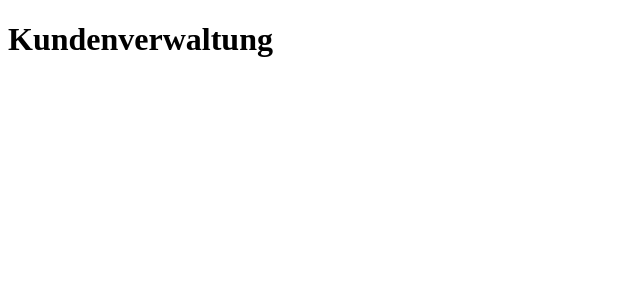
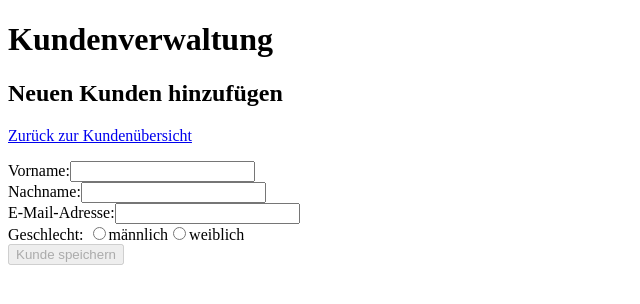
Before and after one commit to cwansart/customer-app, an Angular app: page /customers/add in a window 1280 px wide. Before the commit this address led to /. Shown: the top 304 px of the page, without its empty margins (0-640 px from the left). Built offline with nearby package versions, Linux system fonts and the light colour scheme.

Commit message:
add add customer

```diff
--- a/src/app/app-routing.module.ts
+++ b/src/app/app-routing.module.ts
@@ -1,13 +1,23 @@
 import { NgModule } from '@angular/core';
 import { RouterModule, Routes } from '@angular/router';
-import { CustomerListComponent } from './customers/customer-list.component';
-import { CustomerListResolver } from './customers/customer-list.resolver';
+import { CustomerListComponent } from './customers/list/customer-list.component';
+import { CustomerListResolver } from './customers/list/customer-list.resolver';
+import { CustomerAddComponent } from './customers/add/customer-add.component';
 
 const routes: Routes = [
   {
     path: 'customers',
-    component: CustomerListComponent,
-    resolve: { customers: CustomerListResolver },
+    children: [
+      {
+        path: '',
+        component: CustomerListComponent,
+        resolve: { customers: CustomerListResolver },
+      },
+      {
+        path: 'add',
+        component: CustomerAddComponent,
+      }
+    ]
   },
   {
     path: '',
--- a/src/app/app.module.ts
+++ b/src/app/app.module.ts
@@ -3,18 +3,22 @@ import { NgModule } from '@angular/core';
 
 import { AppRoutingModule } from './app-routing.module';
 import { AppComponent } from './app.component';
-import { CustomerListComponent } from './customers/customer-list.component';
+import { CustomerListComponent } from './customers/list/customer-list.component';
 import { HttpClientModule } from '@angular/common/http';
+import { CustomerAddComponent } from './customers/add/customer-add.component';
+import { FormsModule } from '@angular/forms';
 
 @NgModule({
   declarations: [
     AppComponent,
+    CustomerAddComponent,
     CustomerListComponent,
   ],
   imports: [
     BrowserModule,
     AppRoutingModule,
     HttpClientModule,
+    FormsModule,
   ],
   providers: [],
   bootstrap: [ AppComponent ]
--- /dev/null
+++ b/src/app/customers/add/customer-add.component.html
@@ -0,0 +1,93 @@
+<h2>Neuen Kunden hinzufügen</h2>
+
+<p>
+  <a routerLink="/customers">Zurück zur Kundenübersicht</a>
+</p>
+
+<div *ngIf="error">
+  {{error}}
+</div>
+
+<form #form="ngForm" (ngSubmit)="onSubmit()">
+  <div>
+    <label for="firstName">Vorname:</label>
+    <input
+      #firstName="ngModel"
+      type="text"
+      id="firstName"
+      name="firstName"
+      [(ngModel)]="customer.firstName"
+      minlength="1"
+      maxlength="30"
+      pattern="[a-zA-ZÄäÖöÜüß´`&\-]+"
+      required
+    >
+    <div *ngIf="firstName.invalid && (firstName.dirty || firstName.touched)">
+      <ul>
+        <li *ngIf="firstName.errors.required">Der Vorname wird benötigt zum weitermachen.</li>
+        <li *ngIf="firstName.errors.pattern">Der eingegebene Vorname entspricht nicht dem Muster aus den folgenden
+          Buchstaben: a-zA-ZÄäÖöÜüß´`&-
+        </li>
+        <li *ngIf="firstName.errors.minlength">Der eingegebene Vorname muss mindestens 1 Zeichen lang sein.</li>
+        <li *ngIf="firstName.errors.maxlength">Der eingegebene Vorname darf maximal 30 Zeichen lang sein.</li>
+      </ul>
+    </div>
+  </div>
+
+  <div>
+    <label for="lastName">Nachname:</label>
+    <input
+      #lastName="ngModel"
+      type="text"
+      id="lastName"
+      name="lastName"
+      [(ngModel)]="customer.lastName"
+      minlength="1"
+      maxlength="30"
+      pattern="[a-zA-ZÄäÖöÜüß´`&\-]+"
+      required
+    >
+    <div *ngIf="lastName.invalid && (lastName.dirty || lastName.touched)">
+      <ul>
+        <li *ngIf="lastName.errors.required">Der Nachname wird benötigt zum weitermachen.</li>
+        <li *ngIf="lastName.errors.pattern">Der eingegebene Nachname entspricht nicht dem Muster aus den folgenden
+          Buchstaben: a-zA-ZÄäÖöÜüß´`&-
+        </li>
+        <li *ngIf="lastName.errors.minlength">Der eingegebene Nachname muss mindestens 1 Zeichen lang sein.</li>
+        <li *ngIf="lastName.errors.maxlength">Der eingegebene Nachname darf maximal 30 Zeichen lang sein.</li>
+      </ul>
+    </div>
+  </div>
+
+  <div>
+    <label for="emailAddress">E-Mail-Adresse:</label>
+    <input
+      #emailAddress="ngModel"
+      type="email"
+      id="emailAddress"
+      name="emailAdress"
+      [(ngModel)]="customer.emailAddress"
+      minlength="1"
+      maxlength="50"
+      required
+    >
+    <div *ngIf="emailAddress.invalid && (emailAddress.dirty || emailAddress.touched)">
+      <ul>
+        <li *ngIf="emailAddress.errors.required">Eine E-Mail-Adresse wird benötigt zum weitermachen.</li>
+        <li *ngIf="emailAddress.errors.minlength">Die eingegebene E-Mail-Adresse muss mindestens 1 Zeichen lang sein.
+        </li>
+        <li *ngIf="emailAddress.errors.maxlength">Die eingegebene E-Mail-Adresse darf maximal 50 Zeichen lang sein.</li>
+      </ul>
+    </div>
+  </div>
+
+  <div>
+    Geschlecht:
+    <input type="radio" id="male" name="gender" value="MALE" [(ngModel)]="customer.gender" required>
+    <label for="male">männlich</label>
+    <input type="radio" id="female" name="gender" value="FEMALE" [(ngModel)]="customer.gender" required>
+    <label for="female">weiblich</label>
+  </div>
+
+  <input type="submit" value="Kunde speichern" [disabled]="!form.valid || submitted">
+</form>
--- /dev/null
+++ b/src/app/customers/add/customer-add.component.ts
@@ -0,0 +1,39 @@
+import { Component, ViewChild } from '@angular/core';
+import { Customer } from '../customer';
+import { NgForm } from '@angular/forms';
+import { CustomerService } from '../customer.service';
+import { Router } from '@angular/router';
+
+@Component({
+  templateUrl: './customer-add.component.html',
+})
+export class CustomerAddComponent {
+  @ViewChild('form')
+  public form: NgForm;
+  public submitted = false;
+  public error: string;
+  public customer: Customer = {
+    firstName: null,
+    lastName: null,
+    gender: null,
+    emailAddress: null,
+  };
+
+  constructor(private service: CustomerService, private router: Router) {
+  }
+
+  public onSubmit() {
+    if (this.form.invalid) {
+      return;
+    }
+
+    this.submitted = true;
+    this.service.postCustomer(this.customer).subscribe(
+      _ => this.router.navigate([ '/customers' ]),
+      _ => {
+        this.error = 'Beim Speichern ist ein Fehler aufgetreten. Bitte versuchen sie es später erneut.';
+        this.submitted = false;
+      },
+    );
+  }
+}
--- a/src/app/customers/customer-list.resolver.ts
+++ b/src/app/customers/customer.service.ts
@@ -1,19 +1,18 @@
 import { Injectable } from '@angular/core';
-import { Resolve, } from '@angular/router';
-import { Observable, of } from 'rxjs';
+import { HttpClient } from '@angular/common/http';
+import { Observable, of, throwError } from 'rxjs';
 import { Customer, CustomerListResult } from './customer';
-import { HttpClient } from '@angular/common/http';
 import { ConfigService } from '../config.service';
 import { catchError, map } from 'rxjs/operators';
 
 @Injectable({
   providedIn: 'root',
 })
-export class CustomerListResolver implements Resolve<Observable<CustomerListResult | null>> {
+export class CustomerService {
   constructor(private http: HttpClient, private config: ConfigService) {
   }
 
-  public resolve() {
+  public getCustomers(): Observable<CustomerListResult> {
     return this.http.get<Customer[]>(`${this.config.apiUrl}/customers`)
       .pipe(
         map(customers => ({
@@ -25,4 +24,12 @@ export class CustomerListResolver implements Resolve<Observable<CustomerListResu
         })),
       );
   }
+
+  public postCustomer(customer: Customer): Observable<string | null> {
+    return this.http.post<Customer>(`${this.config.apiUrl}/customers`, customer)
+      .pipe(
+        map(_ => null),
+        catchError(_ => throwError('Das Speichern ist fehlgeschlagen, da die Datenbank zurzeit nicht erreichbar ist')),
+      );
+  }
 }
--- a/src/app/customers/customer-list.component.html
+++ b/src/app/customers/list/customer-list.component.html
@@ -1,10 +1,14 @@
 <h2>Kundenübersicht</h2>
+
+<p>
+  <a routerLink="/customers/add">Neuen Kunden hinzufügen</a>
+</p>
+
 <div *ngIf="customers.error; else customerList">
   {{customers.error}}
 </div>
 
 <ng-template #customerList>
-  hello
   <table *ngIf="customers.customers.length; else noCustomers">
     <thead>
     <tr>
--- a/src/app/customers/customer-list.component.ts
+++ b/src/app/customers/list/customer-list.component.ts
@@ -1,6 +1,6 @@
 import { Component, OnInit } from '@angular/core';
 import { ActivatedRoute } from '@angular/router';
-import { CustomerListResult } from './customer';
+import { CustomerListResult } from '../customer';
 
 @Component({
   templateUrl: './customer-list.component.html',
--- /dev/null
+++ b/src/app/customers/list/customer-list.resolver.ts
@@ -0,0 +1,17 @@
+import { Injectable } from '@angular/core';
+import { Resolve, } from '@angular/router';
+import { Observable } from 'rxjs';
+import { CustomerListResult } from '../customer';
+import { CustomerService } from '../customer.service';
+
+@Injectable({
+  providedIn: 'root',
+})
+export class CustomerListResolver implements Resolve<Observable<CustomerListResult | null>> {
+  constructor(private service: CustomerService) {
+  }
+
+  public resolve() {
+    return this.service.getCustomers();
+  }
+}
```
Also changed, not shown: src/app/customers/customer.ts (+5 -5 lines).
